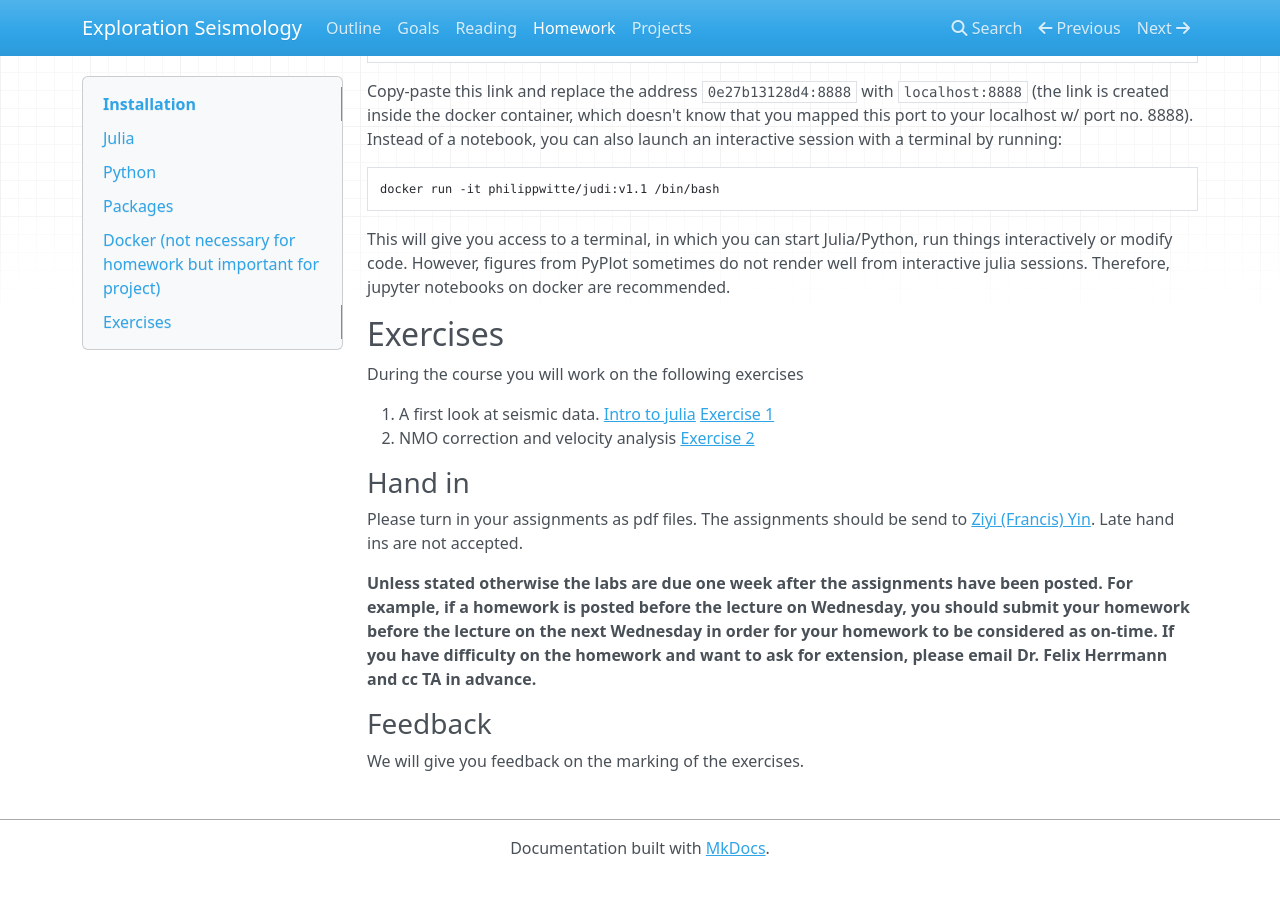
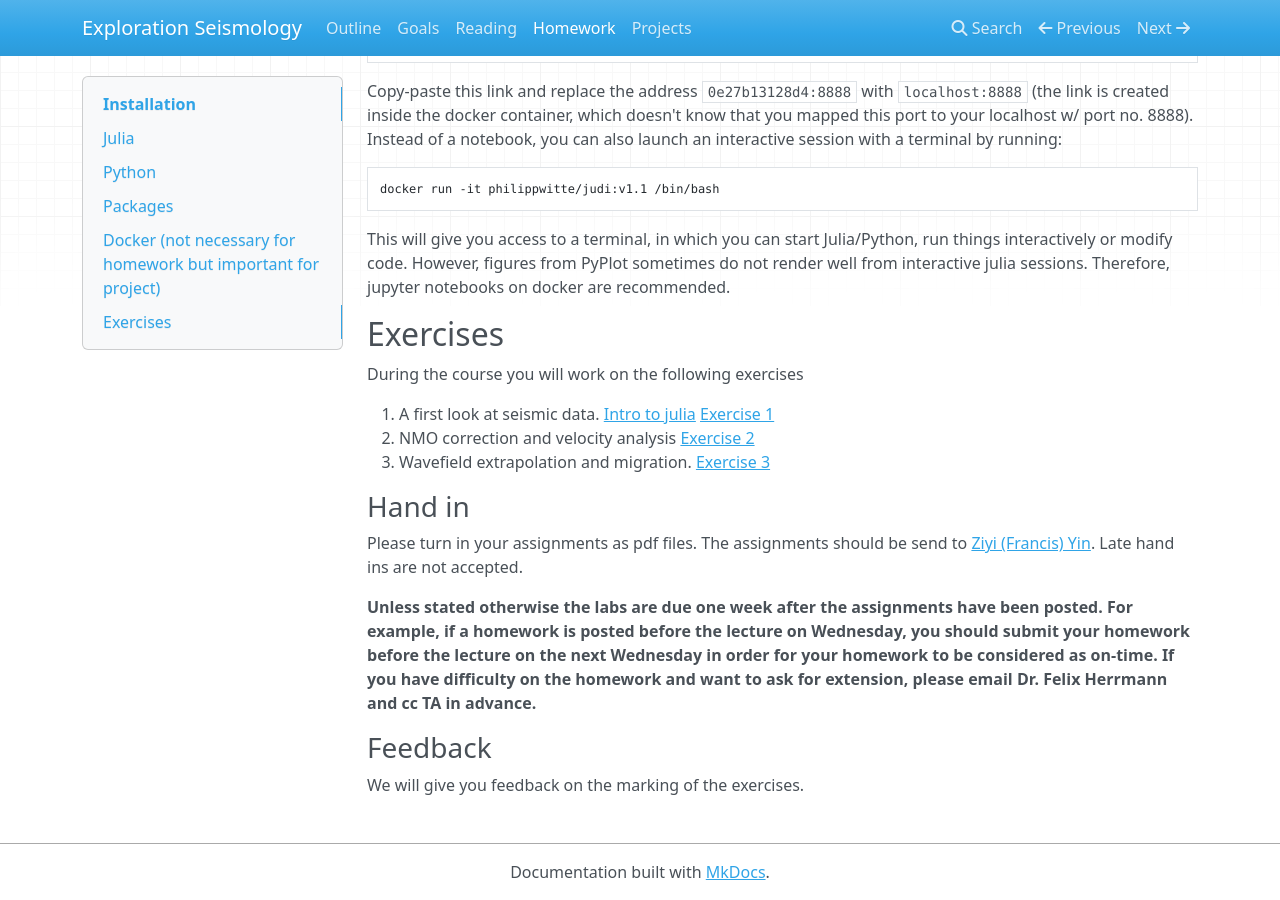
Before and after one commit to flexie/eas-4803-8803-ccs, an MkDocs documentation site: the page built from docs/homework.md, in a window 1280 px wide and 900 px high, scrolled down 1975 px. Built offline with MkDocs 1.6.1, drawn with Linux system fonts in a browser that asks for light colours; nearby versions of some CDN libraries; old or Windows-style settings are respelled for this version of MkDocs; before the commit the page ends 2851 px from its top, so only the background shows below that; part of the change alters nothing that is shown.

Commit message:
release homework 3

```diff
--- a/docs/homework.md
+++ b/docs/homework.md
@@ -104,9 +104,9 @@ During the course you will work on the following exercises
 
 1. A first look at seismic data. [Intro to julia](Assignments/introduction_to_julia.md) [Exercise 1](Assignments/Exercise1.md)
 2. NMO correction and velocity analysis [Exercise 2](Assignments/Exercise2.md)
+3. Wavefield extrapolation and migration. [Exercise 3](Assignments/Exercise3.md)
 
-<!-- 3. Wavefield extrapolation and migration. [Exercise 3](Assignments/Exercise3.md) (Due Date: February 4,2020)
-4. Fourier, Radon and filtering.[Exercise 4](Assignments/Exercise4.md) (Due Date: February 11,2020)
+<!-- 4. Fourier, Radon and filtering.[Exercise 4](Assignments/Exercise4.md) (Due Date: February 11,2020)
 5. From processing to inversion I.[Exercise 5](Assignments/Exercise5.md) (Due Date: March 5,2020)
 6. From processing to inversion II. [Exercise 6](Assignments/Exercise6.md) (Due Date: March 17,2020) -->
 
```
